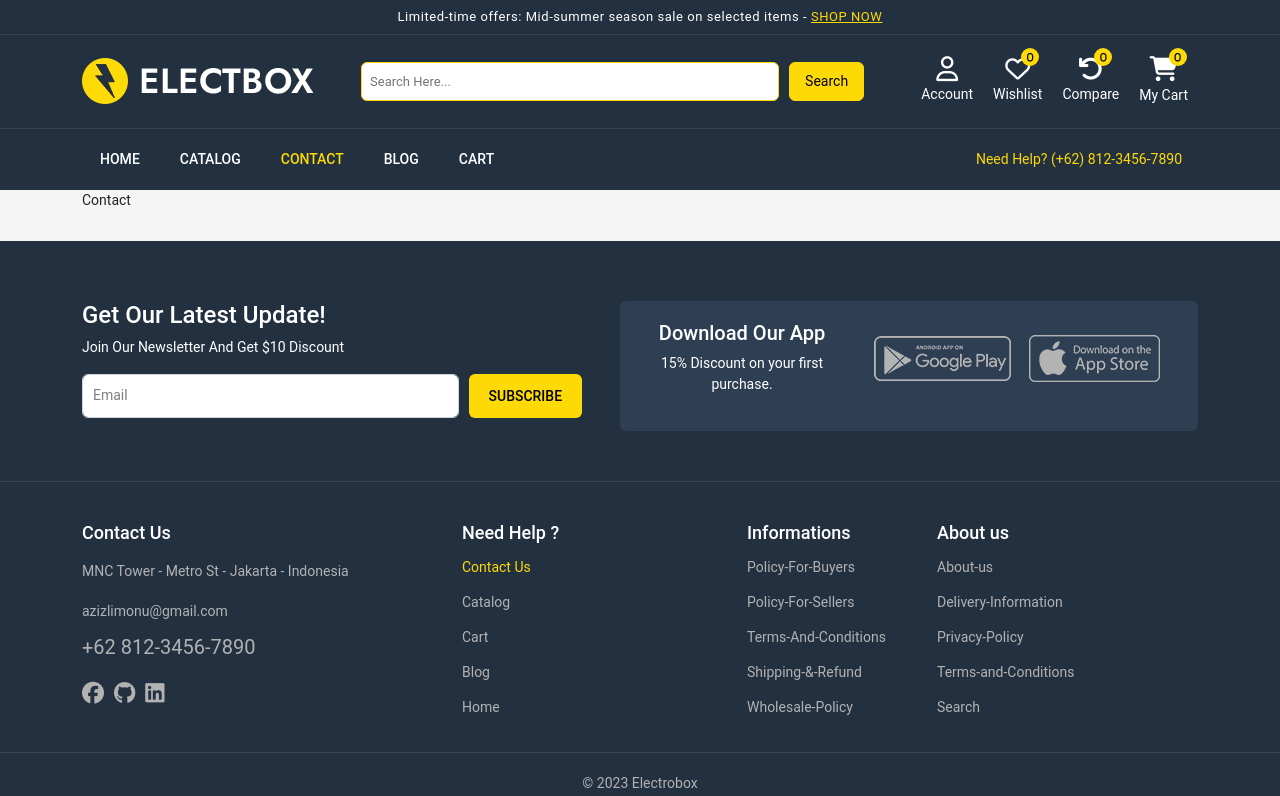
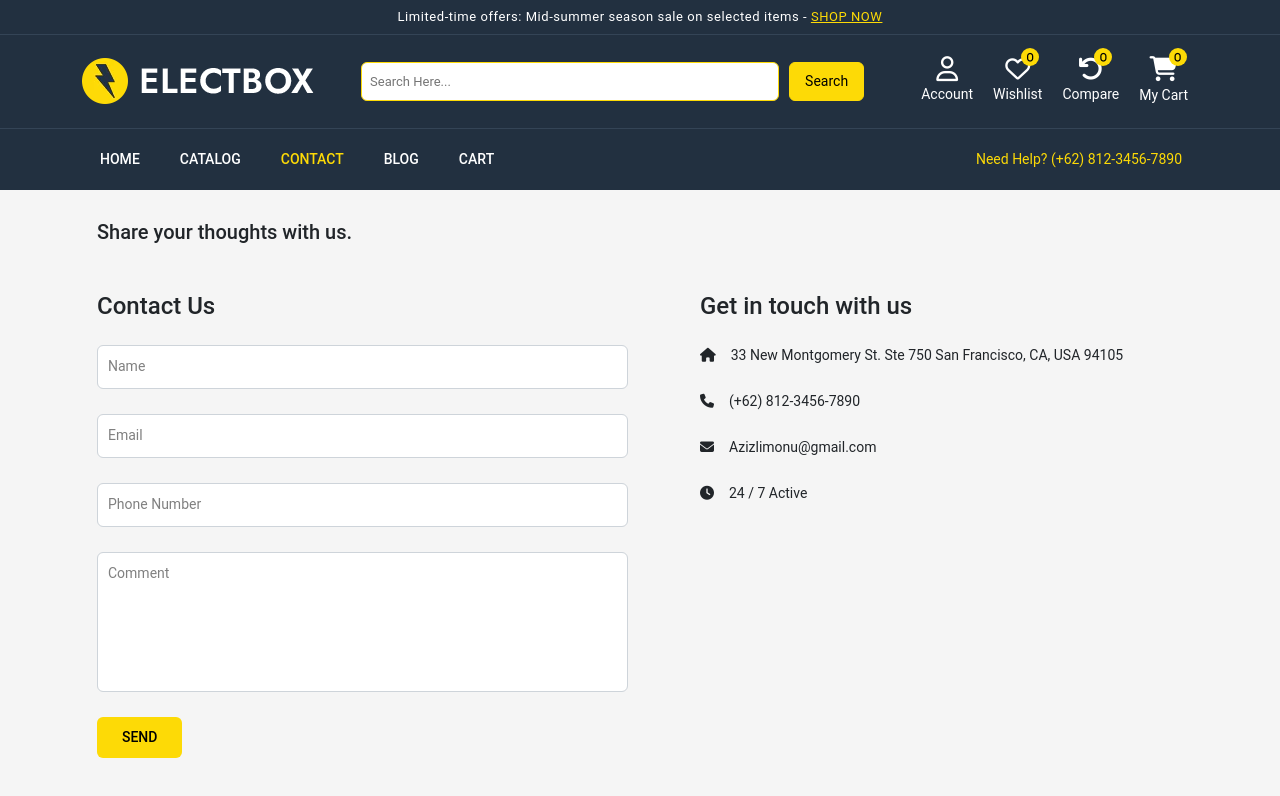
Before and after one commit to azizlimonu/vue-electroshop, a Vue app: page /contact in a window 1280 px wide. Shown: the top 796 px of the page. Built offline with nearby package versions, Linux system fonts and the light colour scheme.

Commit message:
add contact page

```diff
--- a/src/views/ContactView.vue
+++ b/src/views/ContactView.vue
@@ -1,7 +1,157 @@
 <template>
-  <div>Contact</div>
+  <div class="contact">
+    <h2>Share your thoughts with us.</h2>
+    <div class="contact-form row">
+      <div class="form col-md-6">
+        <h4>Contact Us</h4>
+        <form>
+          <div class="form-floating">
+            <input
+              v-model="name"
+              class="form-control"
+              type="text"
+              placeholder=" "
+              required
+            />
+            <label>Name</label>
+          </div>
+          <div class="form-floating">
+            <input
+              v-model="email"
+              class="form-control"
+              type="email"
+              placeholder=" "
+              required
+            />
+            <label>Email</label>
+          </div>
+          <div class="form-floating">
+            <input
+              v-model="phoneNumber"
+              class="form-control"
+              type="number"
+              placeholder=" "
+              required
+            />
+            <label>Phone Number</label>
+          </div>
+          <div class="form-floating">
+            <textarea
+              v-model="comment"
+              class="form-control"
+              type="number"
+              placeholder=" "
+              required
+            ></textarea>
+            <label>Comment</label>
+          </div>
+          <button @click.prevent="submitForm">SEND</button>
+        </form>
+      </div>
+      <div class="location col-md-6">
+        <h4>Get in touch with us</h4>
+        <ul>
+          <li>
+            <i class="fa-solid fa-house"></i>33 New Montgomery St. Ste 750 San
+            Francisco, CA, USA 94105
+          </li>
+          <li><i class="fa-solid fa-phone"></i>(+62) 812-3456-7890</li>
+          <li><i class="fa-solid fa-envelope"></i>Azizlimonu@gmail.com</li>
+          <li><i class="fa-solid fa-clock"></i>24 / 7 Active</li>
+        </ul>
+      </div>
+    </div>
+  </div>
 </template>
 
-<script setup></script>
+<script setup>
+import { ref } from 'vue'
 
-<style lang="scss" scoped></style>
+const name = ref('')
+const email = ref('')
+const phoneNumber = ref('')
+const comment = ref('')
+
+const submitForm = () => {
+  console.log('Form submitted:', {
+    name: name.value,
+    email: email.value,
+    phoneNumber: phoneNumber.value,
+    comment: comment.value,
+  })
+}
+</script>
+
+<style lang="scss" scoped>
+.contact {
+  flex: 1;
+  padding: 30px 15px;
+  width: 80%;
+  @media (max-width: 1199px) {
+    & {
+      width: 100%;
+      padding: 30px 0;
+    }
+  }
+  h2 {
+    font-size: 20px;
+  }
+  .contact-form {
+    padding-top: 40px;
+    h4 {
+      margin-bottom: 25px;
+    }
+    .form {
+      .form-floating {
+        .form-control {
+          height: 44px;
+          margin-bottom: 25px;
+          &:focus {
+            border-color: #ced4da;
+            box-shadow: none;
+          }
+        }
+        label {
+          color: grey;
+          padding: 10px;
+        }
+      }
+      button {
+        border: none;
+        background-color: var(--yellow);
+        padding: 10px 25px;
+        border-radius: 6px;
+        font-weight: 500;
+      }
+    }
+    .location {
+      padding-left: 60px;
+      ul {
+        li {
+          margin-bottom: 25px;
+          i {
+            margin-right: 15px;
+          }
+        }
+      }
+      @media (max-width: 767px) {
+        padding-top: 40px;
+        padding-left: 12px;
+      }
+    }
+  }
+  @media (max-width: 767px) {
+    & .container {
+      max-width: 100%;
+    }
+  }
+  @media (max-width: 1199px) {
+    & {
+      .container {
+        flex-direction: column-reverse;
+        padding: 0 12px;
+      }
+    }
+  }
+}
+</style>
```
